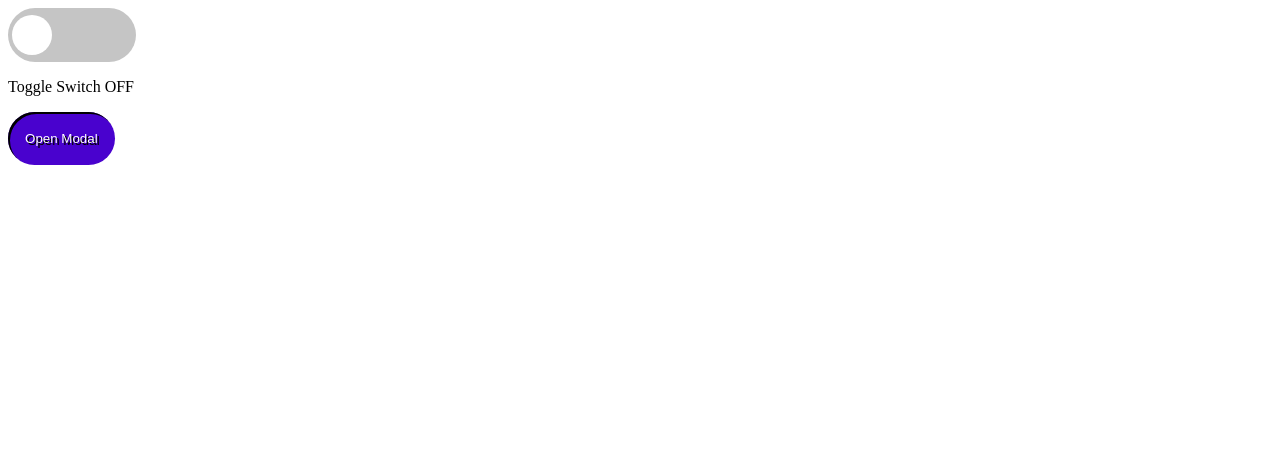
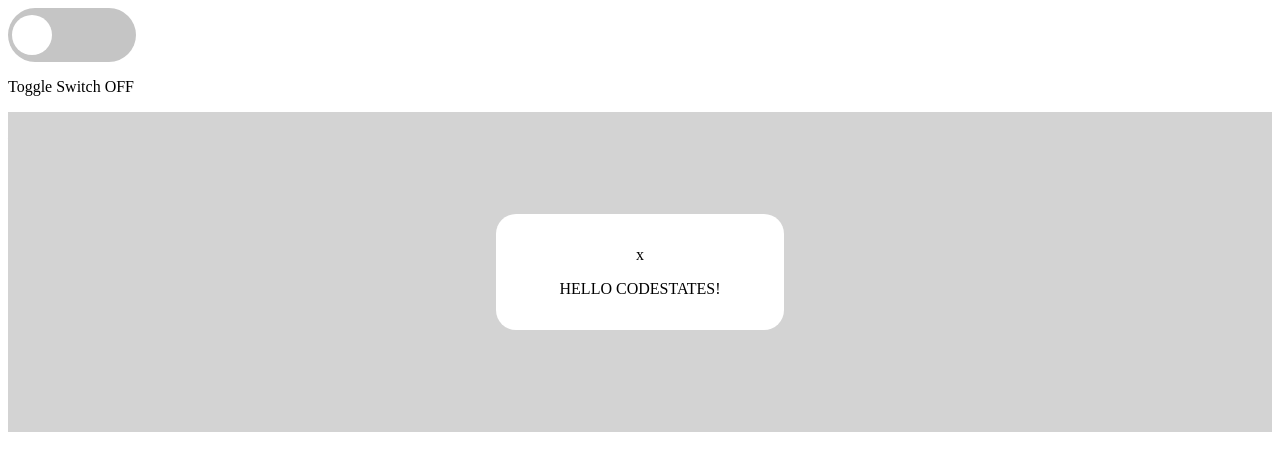
Before and after one commit to SpearJin/react_web_feature, a React (Create React App) app: page / in a window 1280 px wide. Both pictures are taken after a click on the button "Open Modal". Shown: the top 470 px of the page. Built offline with nearby package versions, Linux system fonts and the light colour scheme.

Commit message:
modal 기능 구현

```diff
--- a/src/components/modal/modal.jsx
+++ b/src/components/modal/modal.jsx
@@ -1,18 +1,34 @@
-import React from 'react';
+import React, { useRef } from 'react';
 import './modal.css';
 
-const Modal = (props) => (
+const Modal = (props) => {
+  const modal = useRef(null);
+
+  const onClickModal = () => {
+    modal.current.classList.add('active');
+  };
+
+  const onClickCancle = (e) => {
+    const target = e.target;
+    if (!target.className.includes('cancle')) {
+      return;
+    }
+    modal.current.classList.remove('active');
+  };
+
+  return (
     <div className='modal'>
-    <button className='modal_btn'>
+      <button className='modal_btn' onClick={onClickModal}>
         <span className='modal_btn_text'>Open Modal</span>
       </button>
-    <div className='modal_window'>
-      <div className='modal_window_container'>
-        <span className='modal_window_btn'>x</span>
+      <div className='modal_window' ref={modal}>
+        <div className='modal_window_container' onClick={onClickCancle}>
+          <span className='modal_window_btn cancle'>x</span>
           <span className='modal_window_text'>HELLO CODESTATES!</span>
         </div>
       </div>
     </div>
   );
+};
 
 export default Modal;
```
Lines whose indentation alone changed are shown as unchanged.
